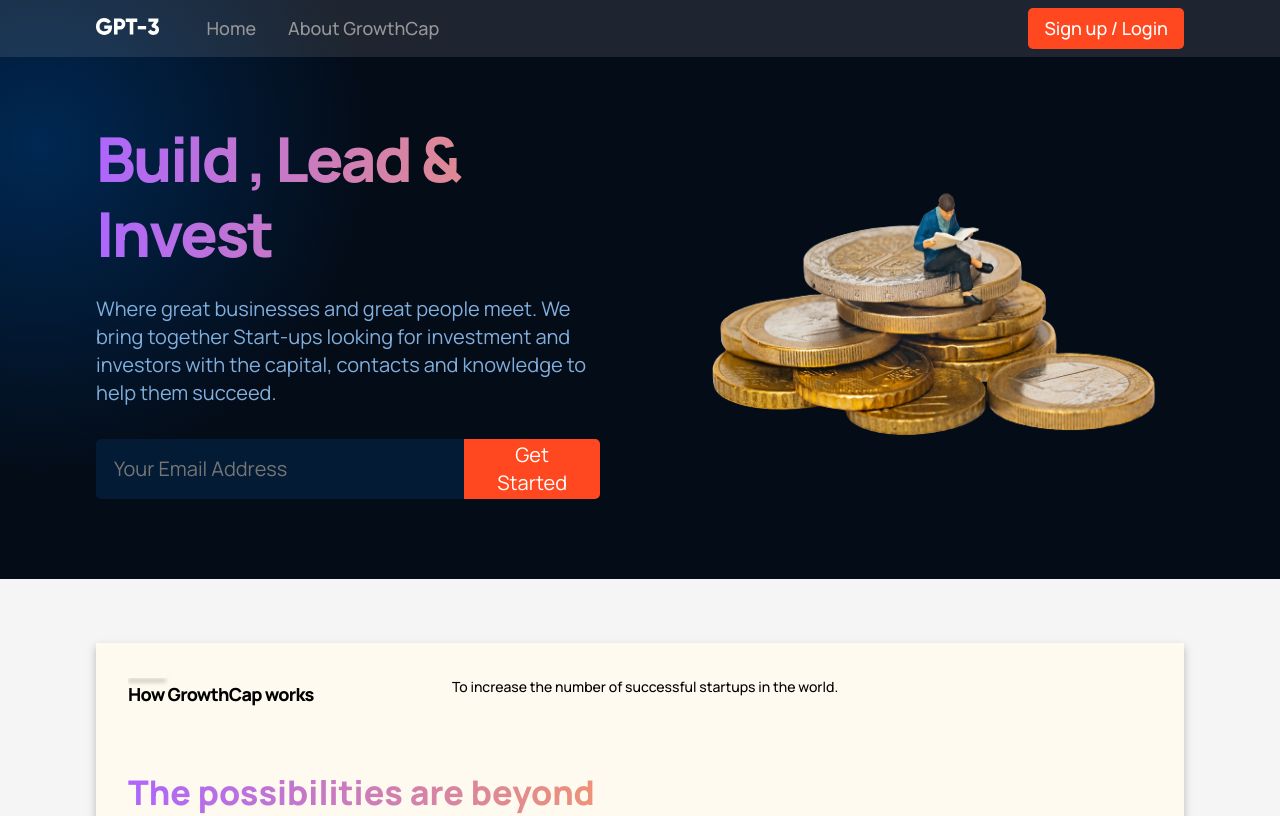
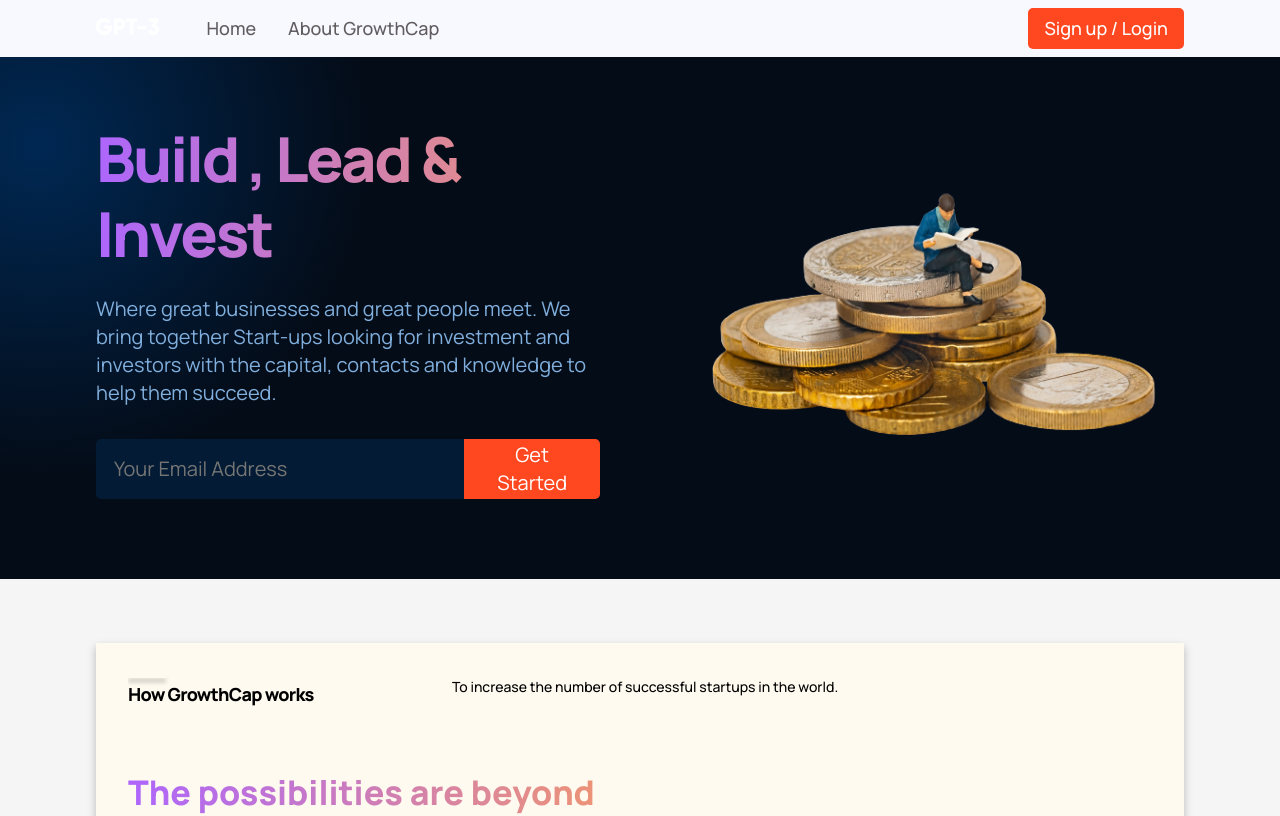
Before and after one commit to ved74thakur/majorProjectHomePage, a React (Create React App) app: page / in a window 1280 px wide. Shown: the top 816 px of the page. Built offline with nearby package versions, Linux system fonts and the light colour scheme.

Commit message:
Update navbar.css

```diff
--- a/src/components/navbar/navbar.css
+++ b/src/components/navbar/navbar.css
@@ -2,7 +2,7 @@
   display: flex;
   justify-content: space-between;
   align-items: center;
-  background: rgb(249, 249, 249, 0.1);
+  background: rgb(248, 248, 255);
 
   padding: 0.5rem 6rem;
 }
@@ -37,7 +37,7 @@
 .gpt3__navbar-links_container p,
 .gpt3__navbar-sign p,
 .gpt3__navbar-menu_container p {
-  color: #969696;
+  color: #0b0505a3;
   font-family: var(--font-family);
   font-weight: 500;
   font-size: 18px;
```
